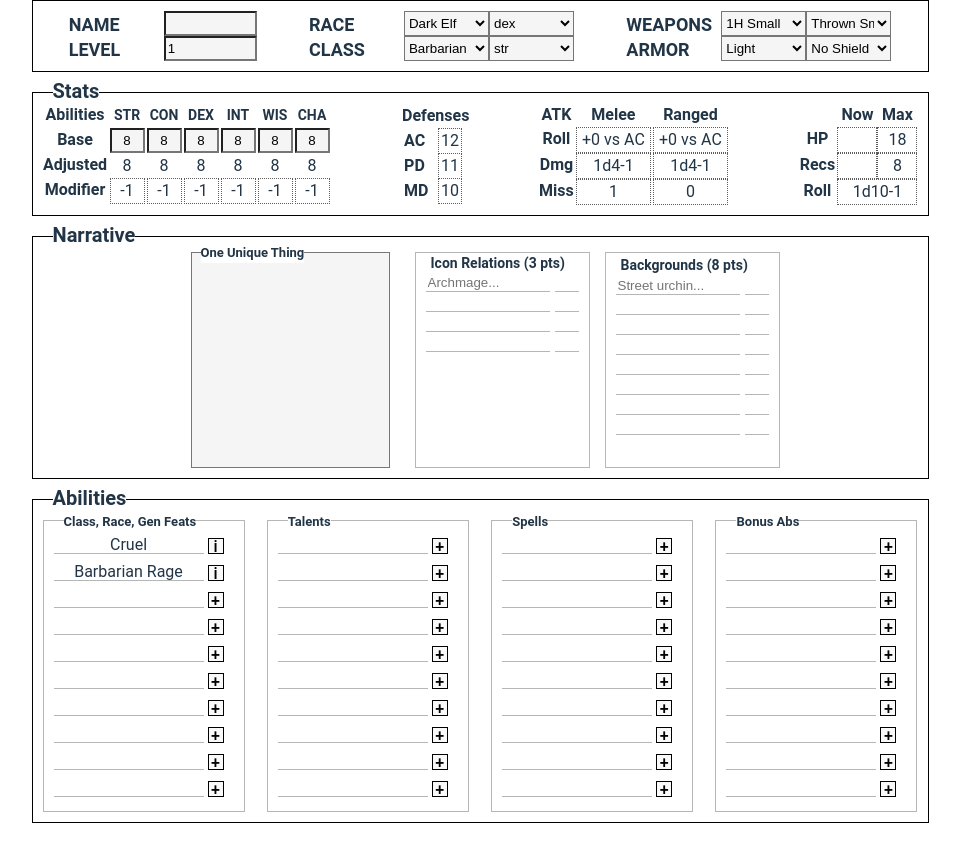
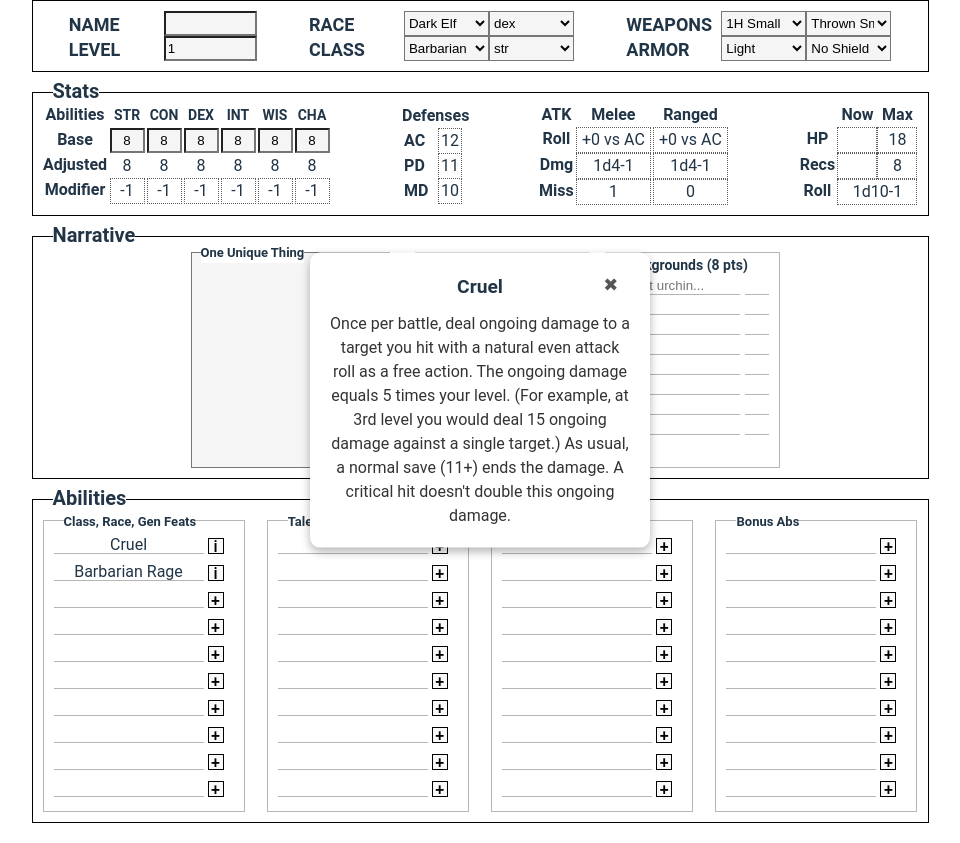
Before and after one commit to Xenrathe/React-FormGen, a React (Vite) app: page / in a window 1280 px wide. Shown: the whole page, without its empty margins (160-1120 px from the left). Built offline with nearby package versions, Linux system fonts and the light colour scheme.

Commit message:
Continue work on the PopupModal within AbilitiesBlock component

```diff
--- a/src/CharSheetComponents/AbilitiesBlock.jsx
+++ b/src/CharSheetComponents/AbilitiesBlock.jsx
@@ -3,7 +3,7 @@ import jobs from "../data/jobs";
 import genFeats from "../data/abilities/general.json"
 import { useState } from "react";
 
-function PopupModal({popupInfo}) {
+function PopupModal({popupInfo, setPopupInfo}) {
   if (popupInfo.mode == "hidden") {
     return (
       <div id="popupMod" className="hidden">
@@ -14,6 +14,14 @@ function PopupModal({popupInfo}) {
     return (
       <div id="popupMod" className="visible">
 
+      </div>
+    );
+  } else if (popupInfo.singleItem != null) {
+    return (
+      <div id="popupMod" className="visible">
+        <button className="close-btn" onClick={() => setPopupInfo({ ...popupInfo, mode: "hidden" })}>✖</button>
+        <span className="title">{popupInfo.title}</span>
+        <span className="description">{popupInfo.singleItem.Base}</span>
       </div>
     );
   }
@@ -84,13 +92,14 @@ function AbilitiesBlock({ character, abilitiesBlock, setAbilitiesBlock }) {
 
   const [popupInfo, setPopupInfo] = useState({
     mode: "",
-    ability: null,
-    list: jobs[character.job].spellList,
+    title: "Cruel",
+    singleItem: races["Dark Elf"].racialPowersAndFeats["Cruel"],
+    list: null,
   });
 
   return (
     <div id="abilitiesblock" className="input-group">
-      <PopupModal popupInfo={popupInfo}/>
+      <PopupModal popupInfo={popupInfo} setPopupInfo={setPopupInfo}/>
       <div className="title-label">Abilities</div>
       <div id="job-race-gen" className="abilities-input lined-inputs">
         <label className="subtitle-label">Class, Race, Gen Feats</label>
--- a/src/CharSheetComponents/CharSheet.css
+++ b/src/CharSheetComponents/CharSheet.css
@@ -272,12 +272,49 @@
   padding: 10px;
 }
 
+#popupMod.visible {
+  position: fixed;
+  top: 50%;
+  left: 50%;
+  transform: translate(-50%, -50%);
+  background: white;
+  padding: 20px;
+  width: 300px;
+  max-width: 90%;
+  border-radius: 10px;
+  box-shadow: 0 4px 10px rgba(0, 0, 0, 0.3);
+  z-index: 1000;
+  text-align: center;
+}
+
 #popupMod.hidden {
   display: none;
 }
 
-#popupMod.visible {
+#popupMod .close-btn {
+  position: absolute;
+  top: 10px;
+  right: 10px;
+  background: none;
+  border: none;
+  font-size: 18px;
+  cursor: pointer;
+  color: #555;
+}
+
+#popupMod .close-btn:hover {
+  color: black;
+}
+
+#popupMod .title {
   display: block;
-  position: static;
-  width: 50%;
+  font-weight: bold;
+  font-size: 1.2rem;
+  margin-bottom: 10px;
 }
+
+#popupMod .description {
+  display: block;
+  font-size: 1rem;
+  color: #333;
+}
--- a/src/data/abilities/racialpowers.js
+++ b/src/data/abilities/racialpowers.js
@@ -1,7 +1,7 @@
 const racialPowersAndFeats = {
   "Dark Elf": {
     "Cruel" : {
-      "Description": "Once per battle, deal ongoing damage to a target you hit with a natural even attack roll as a free action. The ongoing damage equals 5 times your level. (For example, at 3rd level you would deal 15 ongoing damage against a single target.) As usual, a normal save (11+) ends the damage. A critical hit doesn't double this ongoing damage.",
+      "Base": "Once per battle, deal ongoing damage to a target you hit with a natural even attack roll as a free action. The ongoing damage equals 5 times your level. (For example, at 3rd level you would deal 15 ongoing damage against a single target.) As usual, a normal save (11+) ends the damage. A critical hit doesn't double this ongoing damage.",
       "Champion": "Once per day, you can instead use cruel to deal 5 ongoing damage per level against an enemy you miss or that you roll a natural odd attack against."
     },
     "Adventurer" : {
@@ -10,25 +10,25 @@ const racialPowersAndFeats = {
   },
   "Dwarf": {
     "That's Your Best Shot?" : {
-      "Description": "Once per battle as a free action after you have been hit by an enemy attack, you can heal using a recovery. If the escalation die is less than 2, you only get half the usual healing from the recovery. Unlike other recoveries that might allow you to take an average result, you have to roll this one! \n\nNote that you can't use this ability if the attack drops you to 0 hp or below. You've got to be on your feet to sneer at their attack and recover.",
+      "Base": "Once per battle as a free action after you have been hit by an enemy attack, you can heal using a recovery. If the escalation die is less than 2, you only get half the usual healing from the recovery. Unlike other recoveries that might allow you to take an average result, you have to roll this one! \n\nNote that you can't use this ability if the attack drops you to 0 hp or below. You've got to be on your feet to sneer at their attack and recover.",
       "Champion": "If the escalation die is 2+ when you use that's your best shot, the recovery is free."
     },
   },
   "Gnome": {
     "Small" : {
-      "Description": "Gnomes have a +2 AC bonus against opportunity attacks.",
+      "Base": "Gnomes have a +2 AC bonus against opportunity attacks.",
     },
     "Confounding" : {
-      "Description": "Once per battle, when you roll a natural 16+ with an attack, you can also daze the target until the end of your next turn.",
+      "Base": "Once per battle, when you roll a natural 16+ with an attack, you can also daze the target until the end of your next turn.",
       "Champion": "Instead of being dazed, the target of your confounding ability is weakened until the end of your next turn."
     },
     "Minor Illusions" : {
-      "Description": "As a standard action, at-will, you can create a strong smell or a sound nearby. Nearby creatures that fail a normal save notice the smell or sound. Creatures that make the save may notice it but recognize it as not exactly real.",
+      "Base": "As a standard action, at-will, you can create a strong smell or a sound nearby. Nearby creatures that fail a normal save notice the smell or sound. Creatures that make the save may notice it but recognize it as not exactly real.",
     },
   },
   "Half-elf": {
     "Surprising" : {
-      "Description": "Once per battle, subtract one from the natural result of one of your own d20 rolls.",
+      "Base": "Once per battle, subtract one from the natural result of one of your own d20 rolls.",
       "Champion": "You gain an additional use of surprising each battle, but you can only use it to affect a nearby ally's d20 roll."
     },
     "Adventurer" : {
@@ -37,22 +37,22 @@ const racialPowersAndFeats = {
   },
   "Halfling": {
     "Small" : {
-      "Description": "Halflings have a +2 AC bonus against opportunity attacks.",
+      "Base": "Halflings have a +2 AC bonus against opportunity attacks.",
     },
     "Evasive" : {
-      "Description": "Once per battle, force an enemy that hits you with an attack to reroll the attack with a -2 penalty.",
+      "Base": "Once per battle, force an enemy that hits you with an attack to reroll the attack with a -2 penalty.",
       "Champion": "The enemy's reroll takes a -5 penalty instead."
     },
   },
   "Half-orc": {
     "Lethal" : {
-      "Description": "Once per battle, reroll a melee attack and use the roll you prefer as the result.",
+      "Base": "Once per battle, reroll a melee attack and use the roll you prefer as the result.",
       "Champion": "If the lethal attack reroll is a natural 16+, you can use lethal again later this battle."
     },
   },
   "High Elf": {
     "Highblood Teleport" : {
-      "Description": "Once per battle as a move action, place yourself in a nearby location you can see.",
+      "Base": "Once per battle as a move action, place yourself in a nearby location you can see.",
       "Champion": "Deal damage equal to twice your level to one enemy engaged with you before or after you teleport."
     },
     "Adventurer" : {
@@ -61,16 +61,16 @@ const racialPowersAndFeats = {
   },
   "Human": {
     "Bonus Feat" : {
-      "Description": "At 1st level, human PCs start with two feats instead of one.",
+      "Base": "At 1st level, human PCs start with two feats instead of one.",
     },
     "Quick to Fight" : {
-      "Description": "At the start of each battle, roll initiative twice and choose the result you want.",
+      "Base": "At the start of each battle, roll initiative twice and choose the result you want.",
       "Champion": "If you roll a natural 19 or 20 for initiative, increase the escalation die by 1 (usually from 0 to 1 since it's the start of the battle)."
     },
   },
   "Wood Elf": {
     "Elven Grace" : {
-      "Description": "At the start of each of your turns, roll a die to see if you get an extra standard action. If your roll is equal to or lower than the escalation die, you get an extra standard action that turn.\n\nAt the start of battle, you roll a d6. Each time you successfully gain an extra action, the size of the die you roll increases by one step on the following progression: (d4), d6, d8, d10, d12, d20. If you get an extra action after rolling a d20, you can’t get any more extra actions that battle.",
+      "Base": "At the start of each of your turns, roll a die to see if you get an extra standard action. If your roll is equal to or lower than the escalation die, you get an extra standard action that turn.\n\nAt the start of battle, you roll a d6. Each time you successfully gain an extra action, the size of the die you roll increases by one step on the following progression: (d4), d6, d8, d10, d12, d20. If you get an extra action after rolling a d20, you can’t get any more extra actions that battle.",
       "Champion": "Once per day, start a battle rolling a d4 for elven grace instead of a d6."
     },
     "Adventurer" : {
```
